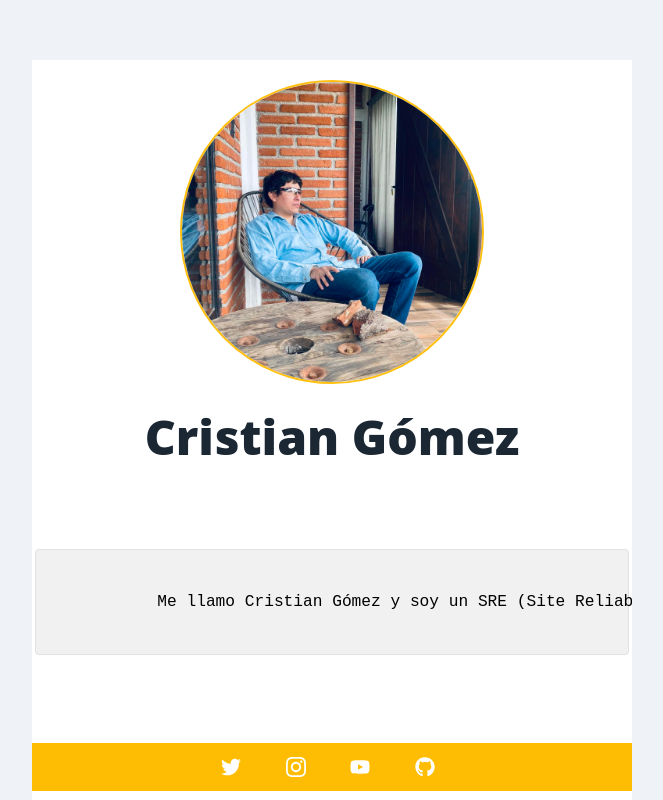
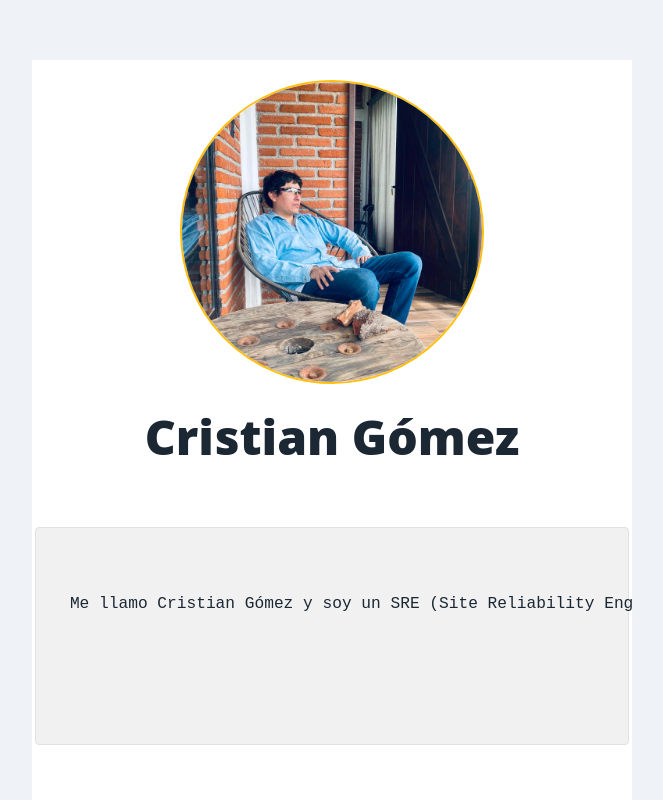
Before and after one commit to Crissunn/escris, a plain HTML site: page index.html in a window 1280 px wide. Shown: the top 800 px of the page, without its empty margins (308-971 px from the left). Drawn offline with Linux system fonts and the light colour scheme.

Commit message:
Update site

```diff
--- a/index.html
+++ b/index.html
@@ -111,13 +111,14 @@
         <h1>Cristian Gómez</h1>
 
         <!-- Short Bio -->
-        <p>
+
           <pre>
         <code>
-          Me llamo Cristian Gómez y soy un SRE (Site Reliability Engineer) apasionado por la tecnología y la creación de proyectos. Actualmente resido en México y disfruto de la belleza del bosque y los días frescos que inspiran mi trabajo.
-        </code>
+          <p> Me llamo Cristian Gómez y soy un SRE (Site Reliability Engineer) apasionado por la tecnología y la creación de proyectos. Actualmente resido en México y disfruto de la belleza del bosque y los días frescos que inspiran mi trabajo.
+          </p>
+          </code>
       </pre>
-        </p>
+
 
 
         <!-- Replace # with your profile URL. Delete whatever you don't need & create your own brand styles in css/brands.css -->
```
